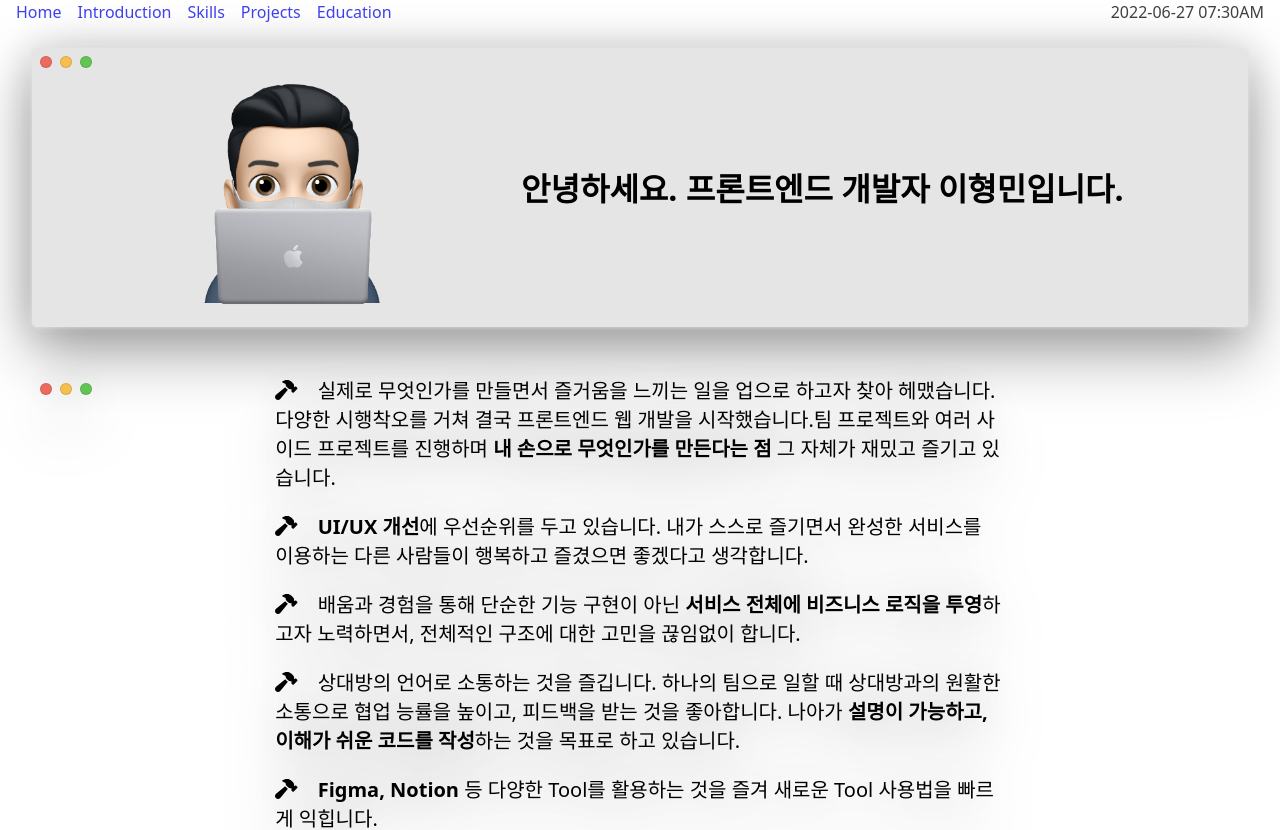
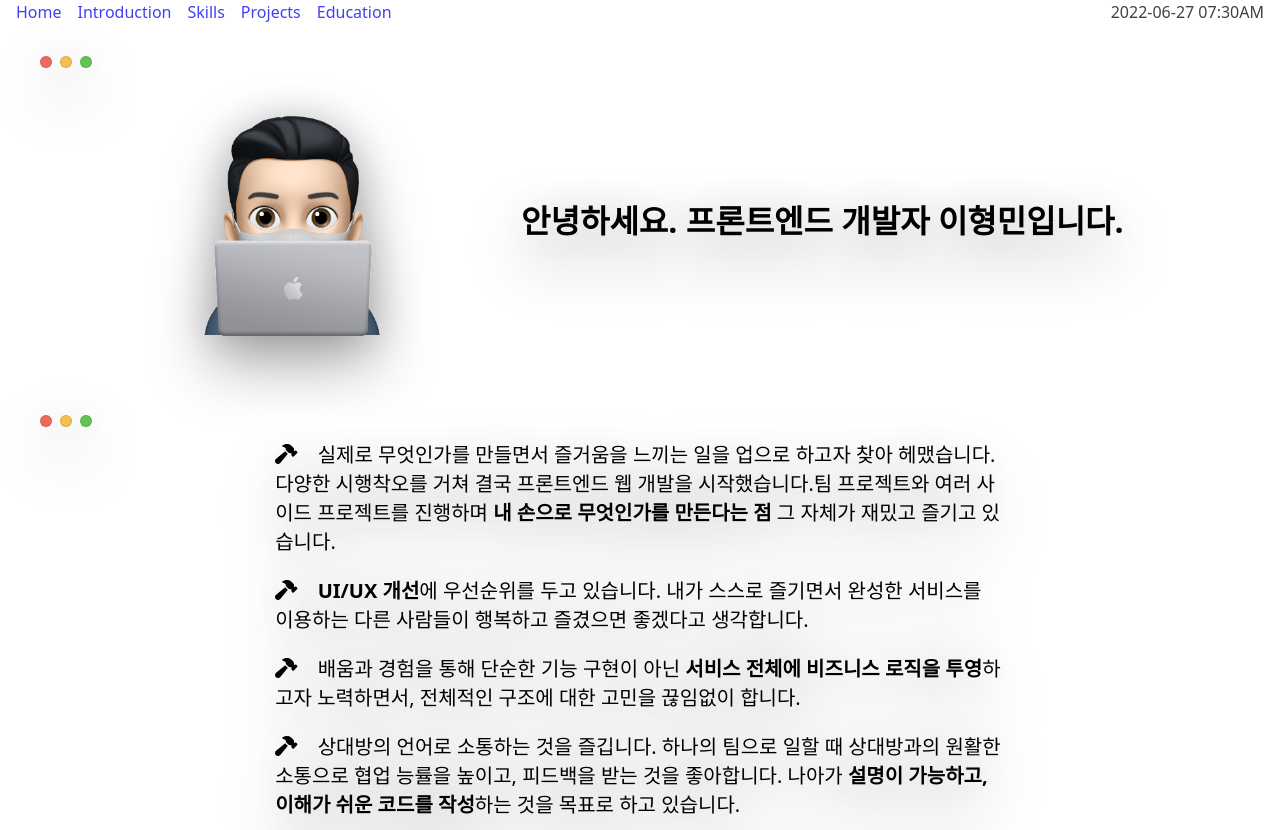
Before and after one commit to hyoungqu23/hyoungmin_portfolio, a React (Create React App) app: page / in a window 1280 px wide. Shown: the top 830 px of the page. Built offline with nearby package versions, Linux system fonts and the light colour scheme.

Commit message:
[layout] Style 수정
Container Style 수정 및 적용

```diff
--- a/src/pages/Home.js
+++ b/src/pages/Home.js
@@ -1,19 +1,16 @@
 import React from 'react';
 import styled from 'styled-components';
 import myProfile from '../assets/img/profile.png';
-import StyledCardWrapper from '../styles/CardWrapper';
 import Container from '../styles/Container';
 
 export const Home = () => {
   return (
     <Container id="home">
       <div className="flex center">
-        <StyledCardWrapper className="flex center">
-          <StyledImgWrapper>
-            <img src={myProfile} alt="profile" />
-          </StyledImgWrapper>
-          <h1>안녕하세요. 프론트엔드 개발자 이형민입니다.</h1>
-        </StyledCardWrapper>
+        <StyledImgWrapper>
+          <img src={myProfile} alt="profile" />
+        </StyledImgWrapper>
+        <h1>안녕하세요. 프론트엔드 개발자 이형민입니다.</h1>
       </div>
     </Container>
   );
--- a/src/styles/Container.js
+++ b/src/styles/Container.js
@@ -23,6 +23,7 @@ const StyledContainer = styled.div`
   width: 95%;
 
   margin: 3em auto;
+  padding-top: 2em;
 
   filter: drop-shadow(0px 0px 20px rgba(0, 0, 0, 0.15))
     drop-shadow(0px 25px 30px rgba(0, 0, 0, 0.35));
```
